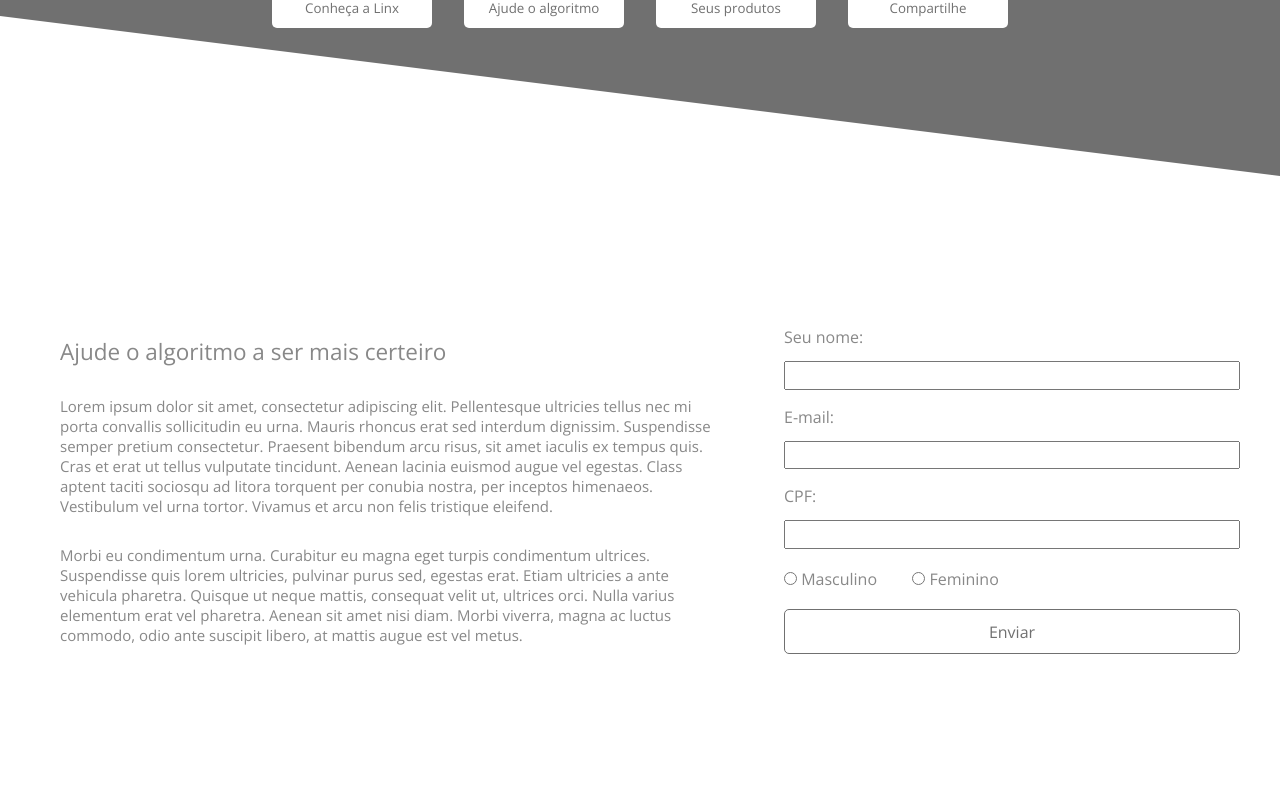
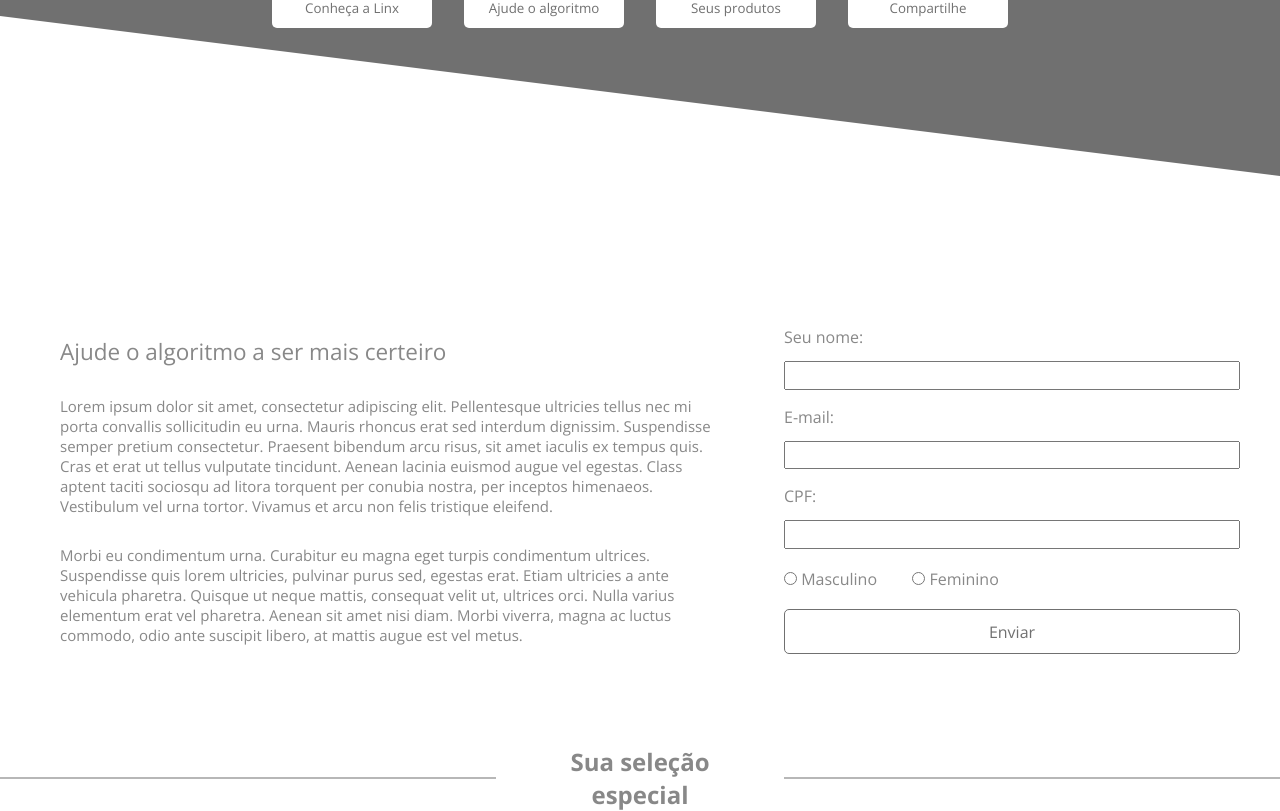
Before and after one commit to bruxvr/desafio-linx-impulse, a React (Vite) app: page / in a window 1280 px wide. Shown: the part 224-1035 px from the top of the page. Before the commit the page ends 929 px from the top, so only its background shows below. Built offline with nearby package versions, Linux system fonts and the light colour scheme.

Commit message:
feat: criação de componente divider e estilização

```diff
--- /dev/null
+++ b/src/components/Divider/index.jsx
@@ -0,0 +1,13 @@
+import { DividerStyle } from "./style";
+
+export function Divider({children}) {
+  return (
+    <DividerStyle>
+        <span class="line"></span>
+            <div className="divider">
+                <h2>{children}</h2>
+            </div>
+        <span class="line"></span>
+    </DividerStyle>
+  );
+}
--- /dev/null
+++ b/src/components/Divider/style.js
@@ -0,0 +1,28 @@
+import styled from "styled-components";
+
+export const DividerStyle = styled.div`
+    display: flex;
+    align-items: center;
+    justify-content: center;
+    margin-top: 40px;
+    gap: 1.5rem;
+    width: 100%;
+
+    .line {
+        width: 500px;
+        height: 2px;
+        background-color: #707070;
+        opacity: 0.5;
+    }
+
+    .divider {
+        text-align: center;
+
+    }
+
+    .divider h2 {
+        color: #888888;
+        font-weight: 700;
+    }
+
+`
--- a/src/pages/Home/index.jsx
+++ b/src/pages/Home/index.jsx
@@ -1,5 +1,6 @@
 import { Header } from "../../components/Header"
 import { Description } from "../../components/Description"
+import { Divider } from "../../components/Divider"
 import { Products } from "../../components/Products"
 
 
@@ -9,6 +10,7 @@ function Home () {
     <>
       <Header />
       <Description />
+      <Divider>Sua seleção especial</ Divider>
       {/* <Products /> */}
     </>
   )
```
